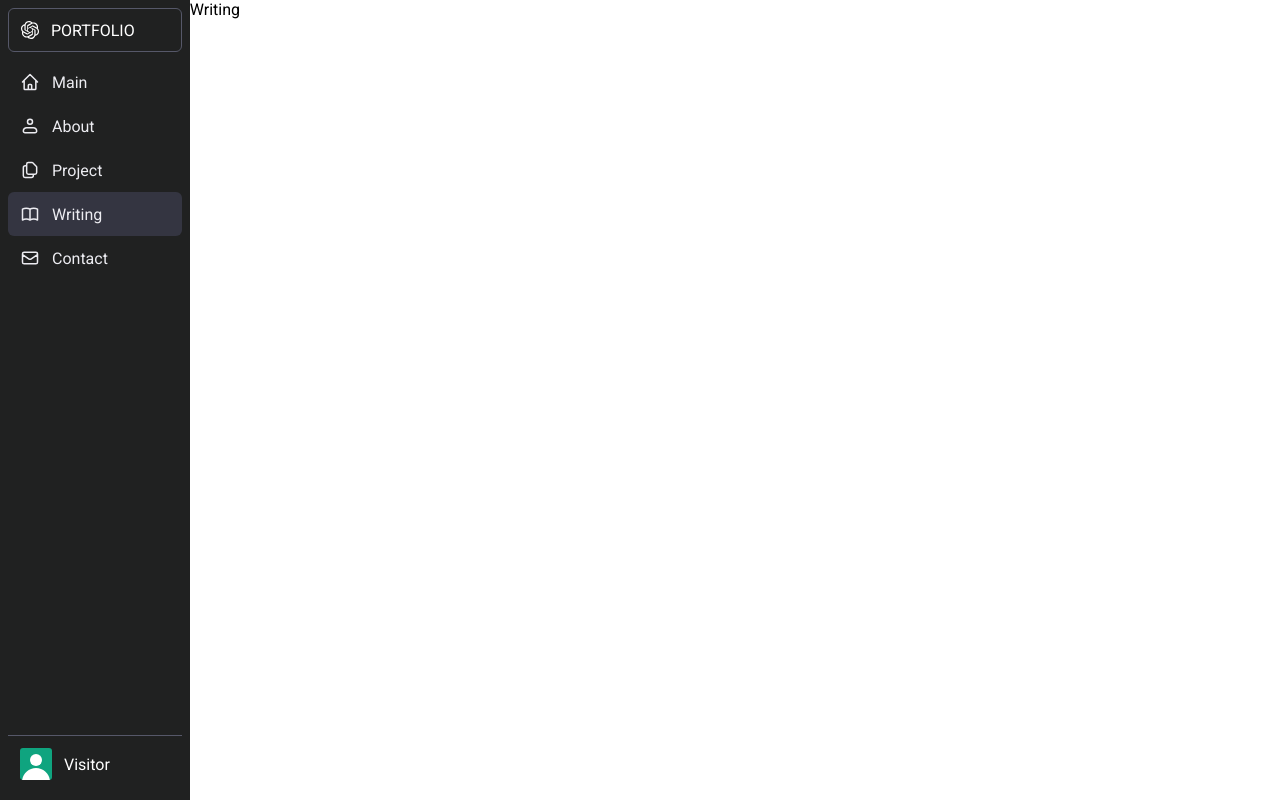
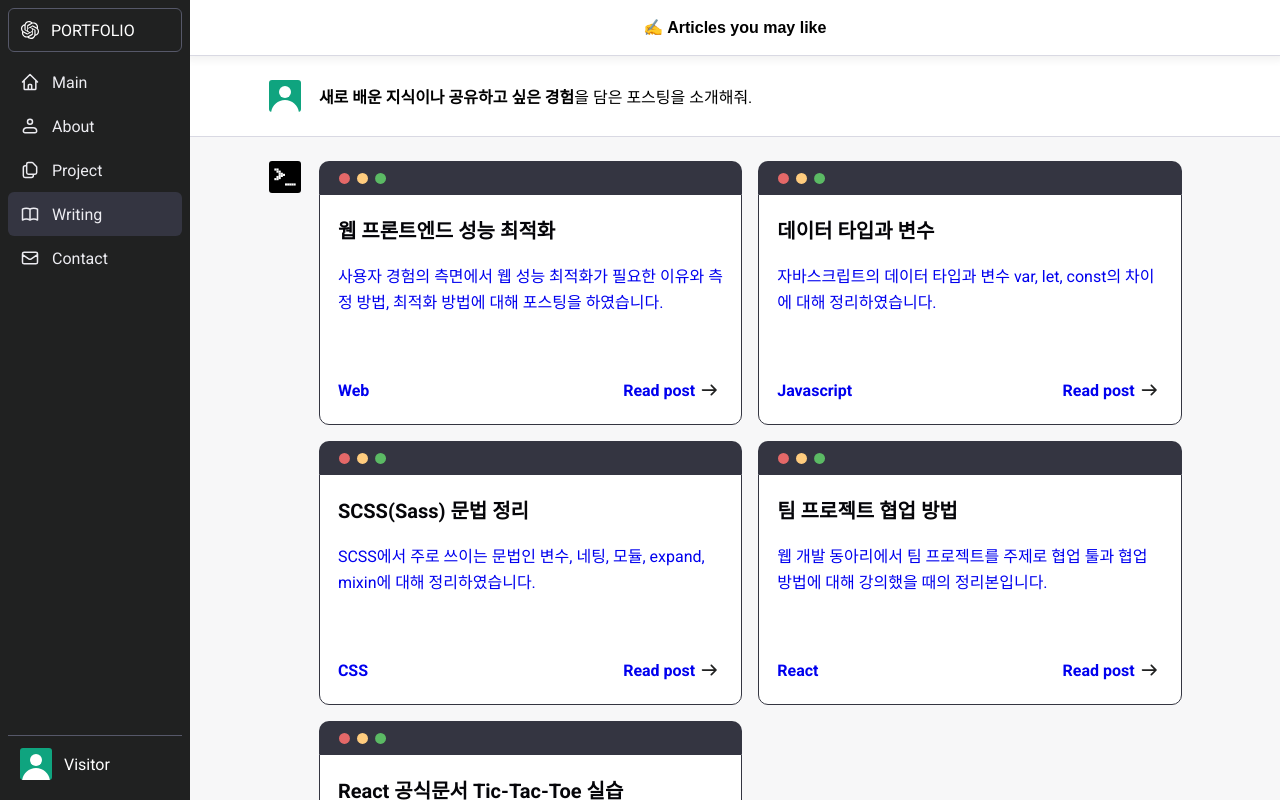
Before and after one commit to likeyeon/Portfolio, a React (Create React App) app: page /writing in a window 1280 px wide. Shown: the top 800 px of the page. Built offline with nearby package versions, Linux system fonts and the light colour scheme.

Commit message:
feat: #8 Writing 페이지 개발

```diff
--- a/src/pages/Writing.js
+++ b/src/pages/Writing.js
@@ -1,5 +1,26 @@
+import Header from "../components/Header";
+import UserChat from "../components/UserChat";
+import AiChat from "../components/AiChat";
+import dataList from "../data.json";
+import PostList from "../components/PostList";
+
 const Writing = () => {
-  return <div>Writing</div>;
+  return (
+    <>
+      <Header title="✍️ Articles you may like" />
+      <main>
+        <section>
+          <UserChat
+            strong="새로 배운 지식이나 공유하고 싶은 경험"
+            plain="을 담은 포스팅을 소개해줘."
+          />
+          <AiChat>
+            <PostList postList={dataList.posts} />
+          </AiChat>
+        </section>
+      </main>
+    </>
+  );
 };
 
 export default Writing;
```
